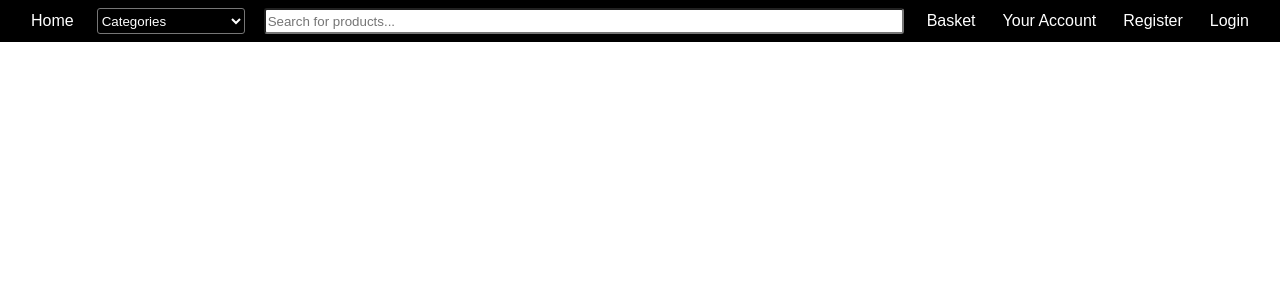
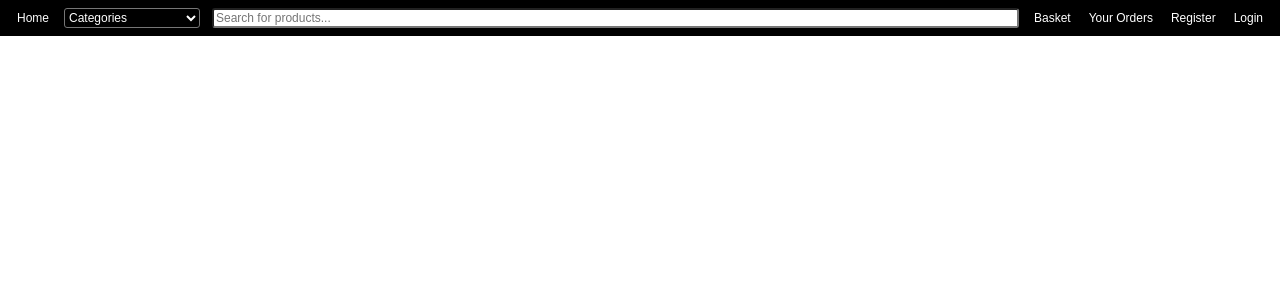
Before and after one commit to davisaur/CI536-IntegratedGroup, a PHP site: page /index.php in a window 1280 px wide. Shown: the top 300 px of the page. Run offline with PHP 8.4, Linux system fonts and the light colour scheme; data that the repository does not hold is empty; a stand-in replaces the project's code that opens the database connection.

Commit message:
updated navbar

```diff
--- a/header.php
+++ b/header.php
@@ -1,6 +1,6 @@
 <div class="topnav">
-    <a href="index.php" id="home-button">Home</a>
-    <select name="categories" id="categories">
+    <a href="index.php" class="home-button">Home</a>
+    <select name="categories" class="categories-selector">
         <option value="" disabled selected hidden>Categories</option>
         <option value="0">Fashion</option>
         <option value="1">Electronics</option>
@@ -10,8 +10,8 @@
         <option value="5">Pets</option>
     </select>
     <input type="text" placeholder="Search for products..." id="searchbar">
-    <a href="/basket" id="basket-button">Basket</a>
-    <a href="/account" id="account-button">Your Account</a>
+    <a href="basket.php" class="basket-button nav-button">Basket</a>
+    <a href="orders.php" class="account-button nav-button">Your Orders</a>
     <?php
 
     if (!isset($_SESSION['loggedin'])) {
--- a/stylesheets/navbar.css
+++ b/stylesheets/navbar.css
@@ -1,13 +1,19 @@
 .topnav {
     display: flex;
+    flex-wrap: wrap;
     background-color: black ;
     color: white;
     padding: 8px;
-    justify-content: space-evenly;
+    /* justify-content: space-evenly; */
+}
+
+.topnav > a, .topnav > select, .topnav > input {
+    margin: 0 6px;
+    font-size: 12px;
 }
 
 .topnav a {
-    display: block;
+    /* display: block; */
     padding: 0.25em;
     color: white;
 }
@@ -16,10 +22,15 @@
     background-color: black;
     color: white;
     border-radius: 3px;
+    border: 1;
 }
 
 .topnav a:hover {
     background-color: darkgray;
+}
+
+.topnav > input {
+    flex: 1;
 }
 
 #searchbar {
```
